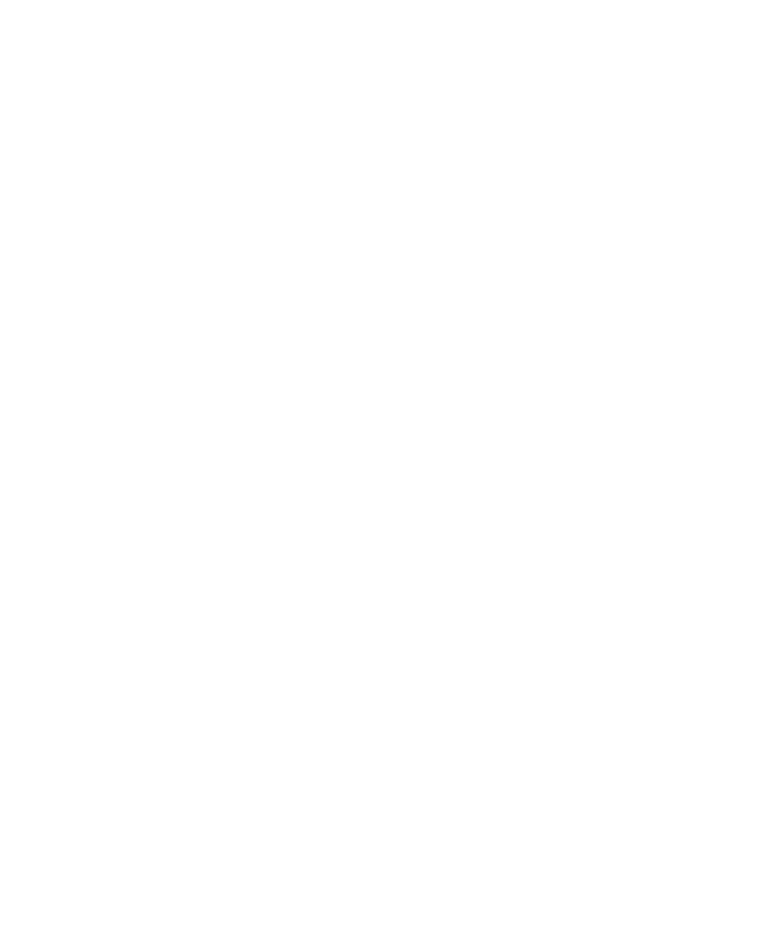
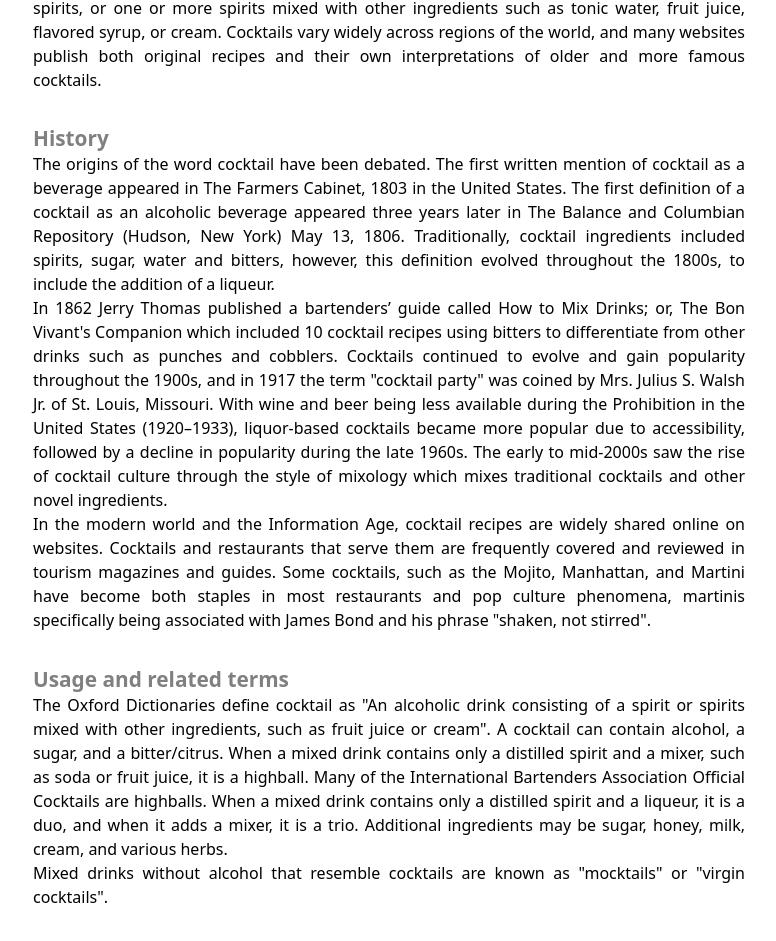
Before and after one commit to fahriakbaba/React-Cocktail-API, a React (Create React App) app: page /about in a window 1280 px wide. Shown: the part 217-1158 px from the top of the page, without its empty margins (251-1027 px from the left). Before the commit the page ends 800 px from the top, so only its background shows below. Built offline with nearby package versions, Linux system fonts and the light colour scheme; no server answers.

Commit message:
About page is finished

```diff
--- a/src/App.js
+++ b/src/App.js
@@ -6,19 +6,6 @@
 import Navbar from "./components/Navbar";
 
 function App() {
-  const [cocktails, setCocktails] = React.useState([]);
-
-  React.useEffect( () => {
-    getData();
-  } ,[])
-
-  console.log(cocktails);
-  const getData = async() => {
-    const res = await fetch("https://www.thecocktaildb.com/api/json/v1/1/search.php?s=margarita");
-    const data = await res.json();
-    setCocktails(data)
-  }
-
 
   return (
     <div className="App">
--- a/src/context/context.js
+++ b/src/context/context.js
@@ -1,13 +1,11 @@
 import React  from "react";
 
+const AppContext = React.createContext();
+const URL = "https://www.thecocktaildb.com/api/json/v1/1/search.php?s=margarita";
 
-const AppContext = React.createContext();
-
-
-function AppProvider({children}) {
-
-
-
+export default function AppProvider({children}) {
+    const [items, setItems] = React.useState([]);
+    const [isLoading, setIsLoading] = React.useState(true);
 
     return (
         <AppContext.Provider value="hello">
@@ -16,8 +14,6 @@
     )
 }
 
-export default AppProvider;
-
 export const useGlobalContext = () => {
     return React.useContext(AppContext);
 }
--- a/src/index.css
+++ b/src/index.css
@@ -48,6 +48,30 @@
 }
 /* Navbar - END */
 
-/*
-background-color: #F1F5F8;
-*/
+/* About - START */
+.about--container {
+  font-family: system-ui, -apple-system, BlinkMacSystemFont, 'Segoe UI', Roboto, Oxygen, Ubuntu, Cantarell, 'Open Sans', 'Helvetica Neue', sans-serif;
+  max-width: 60%;
+  margin: 26px auto;
+  padding: 8px 16px;
+}
+
+.about--title {
+  text-align: center;
+  font-size: 2rem;
+  color: gray;
+}
+
+.about--container p {
+  padding: 6px 12px;
+  line-height: 1.5rem;
+  text-align: justify;
+  margin-bottom: 1.4rem;
+}
+
+.about--container p strong {
+  color: gray;
+  font-size: 1.3rem;
+}
+
+/* About -END */
--- a/src/pages/About.jsx
+++ b/src/pages/About.jsx
@@ -1,11 +1,67 @@
-import React from 'react'
+import React from "react";
 
 function About() {
   return (
-    <main>
-      <h2>About Us</h2>
+    <main className="about--container">
+      <h2 className="about--title">About Us</h2>
+      <p>
+        <strong>Cocktail</strong>
+        <br />A cocktail is an alcoholic mixed drink. Most commonly, cocktails
+        are either a combination of spirits, or one or more spirits mixed with
+        other ingredients such as tonic water, fruit juice, flavored syrup, or
+        cream. Cocktails vary widely across regions of the world, and many
+        websites publish both original recipes and their own interpretations of
+        older and more famous cocktails.
+      </p>
+      <p>
+        <strong>History</strong>
+        <br />
+        The origins of the word cocktail have been debated. The first written
+        mention of cocktail as a beverage appeared in The Farmers Cabinet, 1803
+        in the United States. The first definition of a cocktail as an alcoholic
+        beverage appeared three years later in The Balance and Columbian
+        Repository (Hudson, New York) May 13, 1806. Traditionally, cocktail
+        ingredients included spirits, sugar, water and bitters, however, this
+        definition evolved throughout the 1800s, to include the addition of a
+        liqueur. <br />
+        In 1862 Jerry Thomas published a bartenders’ guide called How to Mix
+        Drinks; or, The Bon Vivant's Companion which included 10 cocktail
+        recipes using bitters to differentiate from other drinks such as punches
+        and cobblers. Cocktails continued to evolve and gain popularity
+        throughout the 1900s, and in 1917 the term "cocktail party" was coined
+        by Mrs. Julius S. Walsh Jr. of St. Louis, Missouri. With wine and beer
+        being less available during the Prohibition in the United States
+        (1920–1933), liquor-based cocktails became more popular due to
+        accessibility, followed by a decline in popularity during the late
+        1960s. The early to mid-2000s saw the rise of cocktail culture through
+        the style of mixology which mixes traditional cocktails and other novel
+        ingredients. <br />
+        In the modern world and the Information Age, cocktail recipes are widely
+        shared online on websites. Cocktails and restaurants that serve them are
+        frequently covered and reviewed in tourism magazines and guides.
+        Some cocktails, such as the Mojito, Manhattan, and Martini have become
+        both staples in most restaurants and pop culture phenomena, martinis
+        specifically being associated with James Bond and his phrase "shaken,
+        not stirred".
+      </p>
+      <p>
+        <strong>Usage and related terms</strong>
+        <br />
+        The Oxford Dictionaries define cocktail as "An alcoholic drink
+        consisting of a spirit or spirits mixed with other ingredients, such as
+        fruit juice or cream". A cocktail can contain alcohol, a sugar, and
+        a bitter/citrus. When a mixed drink contains only a distilled spirit and
+        a mixer, such as soda or fruit juice, it is a highball. Many of the
+        International Bartenders Association Official Cocktails are highballs.
+        When a mixed drink contains only a distilled spirit and a liqueur, it is
+        a duo, and when it adds a mixer, it is a trio. Additional ingredients
+        may be sugar, honey, milk, cream, and various herbs.
+        <br />
+        Mixed drinks without alcohol that resemble cocktails are known as
+        "mocktails" or "virgin cocktails".
+      </p>
     </main>
-  )
+  );
 }
 
 export default About;
```
